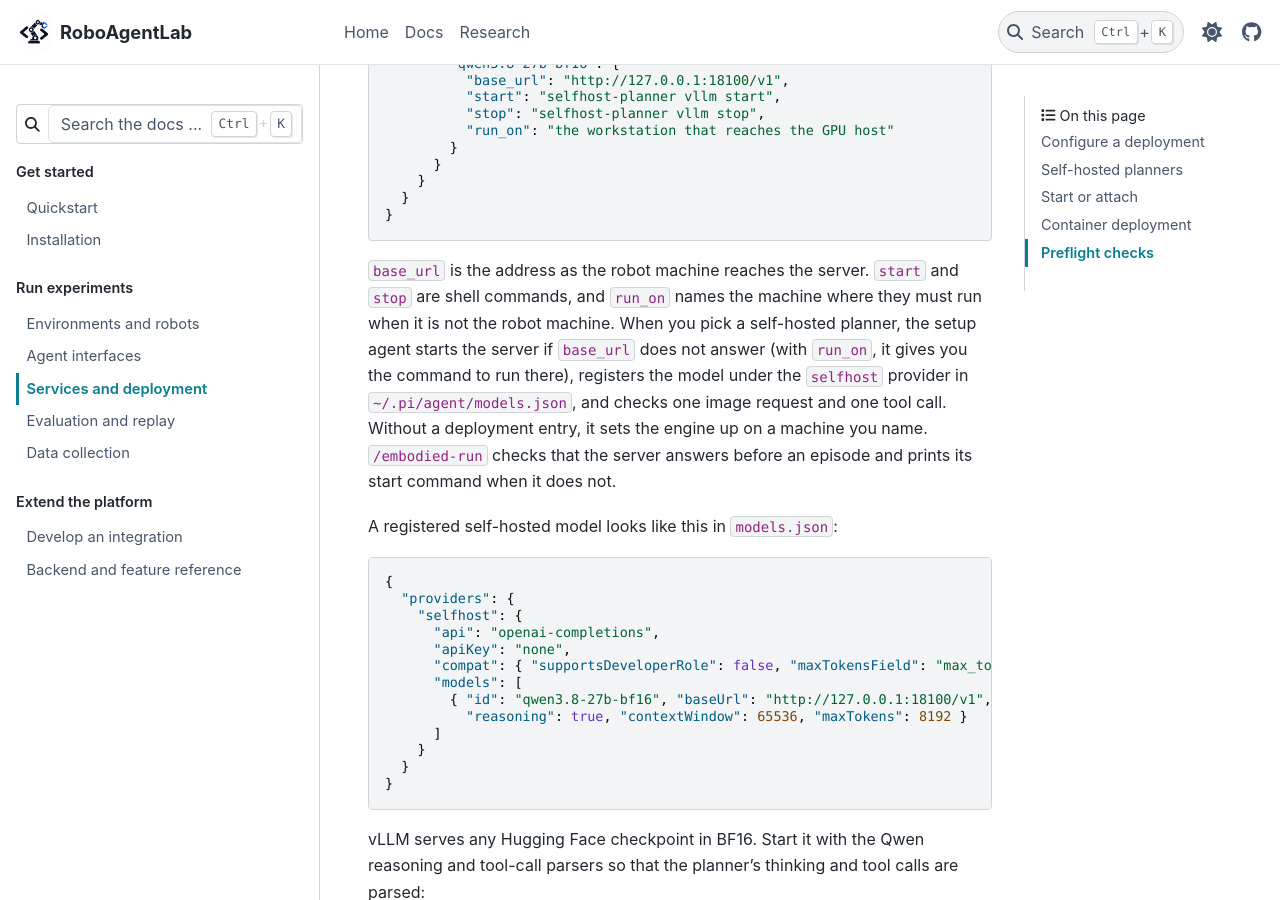
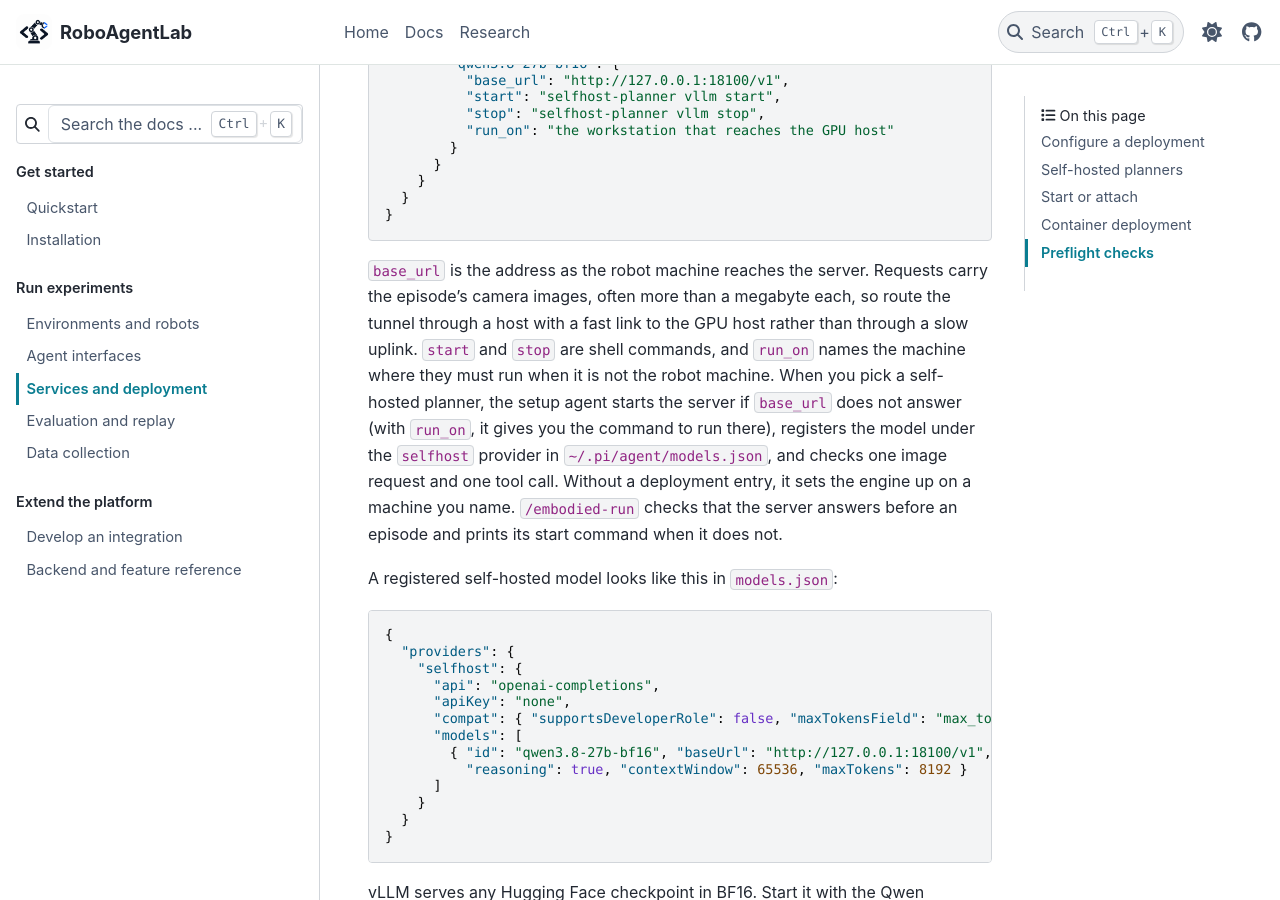
Before and after one commit to RoboAgentLab/RoboAgentLab.github.io, a Sphinx documentation site: the page built from source/services.md, in a window 1280 px wide and 900 px high, scrolled down 1530 px. Built offline with Sphinx 7.4.7 and the PyData theme 0.15.4, drawn with Linux system fonts in a browser that asks for light colours.

Commit message:
docs: note the link bandwidth a self-hosted planner needs
Co-Authored-By: Claude Opus 5.5 <noreply@anthropic.com>

````diff
--- a/source/services.md
+++ b/source/services.md
@@ -59,7 +59,7 @@ Describe where each one runs in the deployment's `selfhost` entry, keyed by mode
 }
 ```
 
-`base_url` is the address as the robot machine reaches the server. `start` and `stop` are shell commands, and `run_on` names the machine where they must run when it is not the robot machine. When you pick a self-hosted planner, the setup agent starts the server if `base_url` does not answer (with `run_on`, it gives you the command to run there), registers the model under the `selfhost` provider in `~/.pi/agent/models.json`, and checks one image request and one tool call. Without a deployment entry, it sets the engine up on a machine you name. `/embodied-run` checks that the server answers before an episode and prints its start command when it does not.
+`base_url` is the address as the robot machine reaches the server. Requests carry the episode's camera images, often more than a megabyte each, so route the tunnel through a host with a fast link to the GPU host rather than through a slow uplink. `start` and `stop` are shell commands, and `run_on` names the machine where they must run when it is not the robot machine. When you pick a self-hosted planner, the setup agent starts the server if `base_url` does not answer (with `run_on`, it gives you the command to run there), registers the model under the `selfhost` provider in `~/.pi/agent/models.json`, and checks one image request and one tool call. Without a deployment entry, it sets the engine up on a machine you name. `/embodied-run` checks that the server answers before an episode and prints its start command when it does not.
 
 A registered self-hosted model looks like this in `models.json`:
 
````
